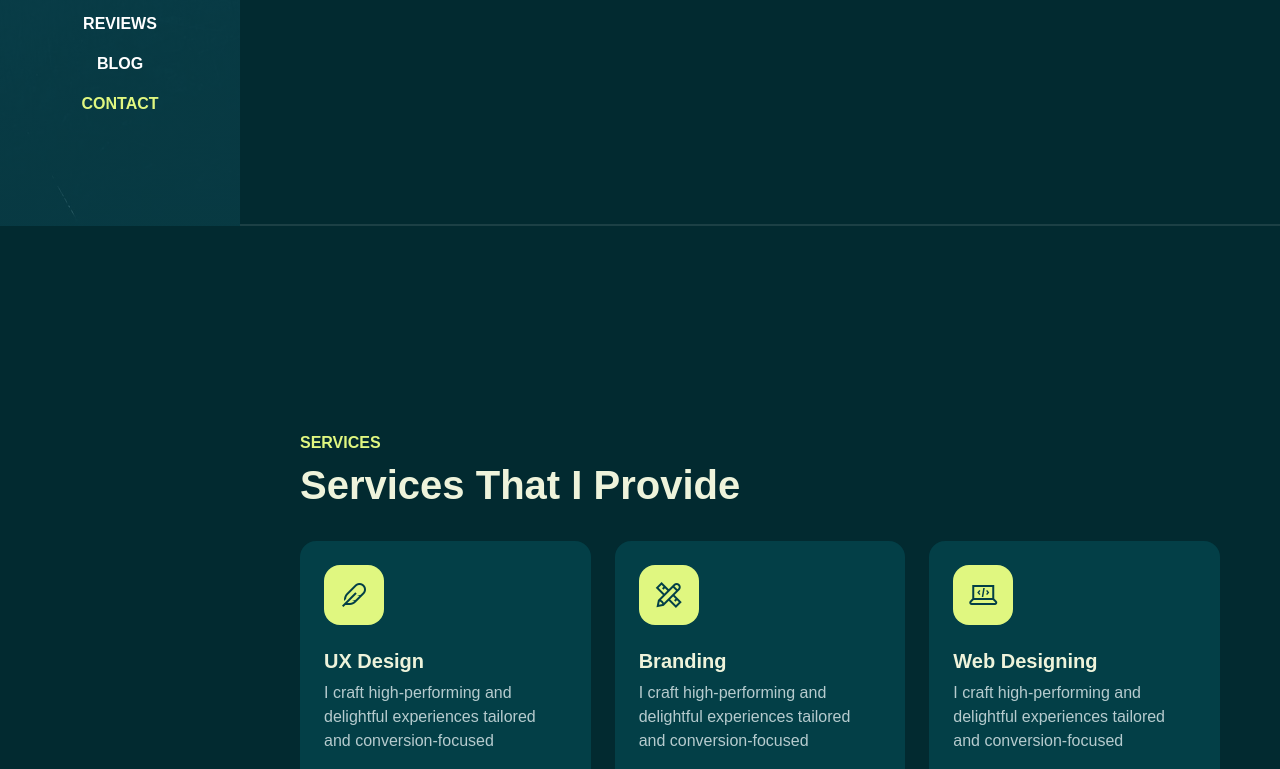
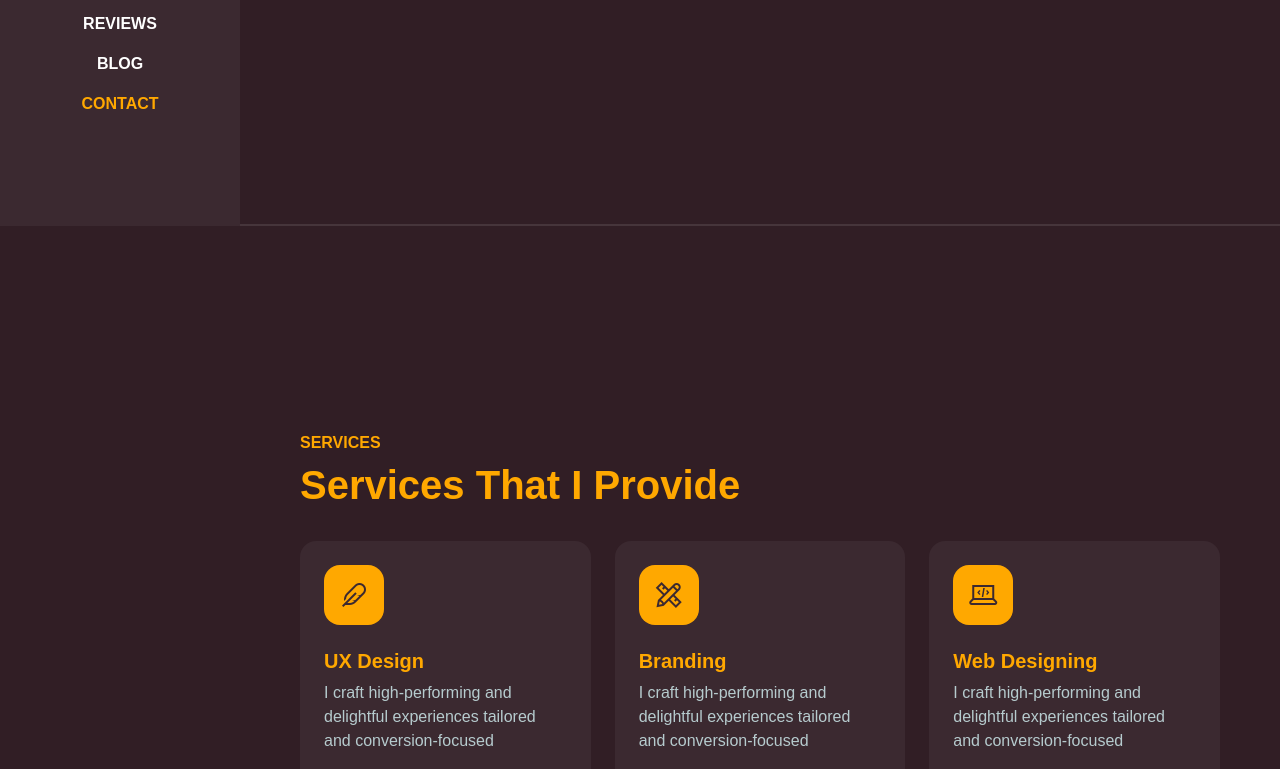
Before and after one commit to iabdullahshahid/portfolio, a plain HTML site: page index.html in a window 1280 px wide. Shown: the part 574-1343 px from the top of the page. Drawn offline with Linux system fonts and the light colour scheme; a web font is replaced by a local one.

Commit message:
Very first changes

```diff
--- a/assets/css/style.css
+++ b/assets/css/style.css
@@ -1,11 +1,13 @@
-@import url('https://fonts.googleapis.com/css2?family=Bai+Jamjuree:wght@400;500;600;700&display=swap');
+@import url("https://fonts.googleapis.com/css2?family=Bai+Jamjuree:wght@400;500;600;700&display=swap");
 
 :root {
   --color-body: #b6cbce;
-    --color-heading: #eef3db;
-    --color-base: #033f47;
-    --color-base2: #022a30;
-    --color-brand: #e0f780;
+  --color-heading: #ffa800;
+  /* --color-base: #033f47; */
+  --color-base: #3b2930;
+  --color-base2: #311e25;
+  /* --color-brand: #e0f780; */
+  --color-brand: #ffa800;
   --color-brand2: #deff58;
   --sidbar-width: 240px;
   --font-base: "Bai Jamjuree";
@@ -17,7 +19,12 @@ body {
   font-family: var(--font-base), sans-serif;
 }
 
-h1,h2,h3,h4,h5,h6 {
+h1,
+h2,
+h3,
+h4,
+h5,
+h6 {
   color: var(--color-heading);
   font-weight: 700;
 }
@@ -52,7 +59,7 @@ img {
   justify-content: center;
   padding-top: 80px;
   padding-bottom: 80px;
-    border-bottom: 2px solid rgba(255,255,255, 0.1);
+  border-bottom: 2px solid rgba(255, 255, 255, 0.1);
 }
 
 .shadow-effect {
@@ -97,7 +104,8 @@ img {
   .navbar {
     min-height: 100vh;
     width: var(--sidbar-width);
-        background: linear-gradient(rgba(3, 63, 71, 0.8), rgba(3, 63, 71, 0.8)), url(../images/sidebar-img.jpg);
+    /* background: linear-gradient(rgba(3, 63, 71, 0.8), rgba(3, 63, 71, 0.8)), url(../images/sidebar-img.jpg); */
+    /* background: #1b1510; */
     background-size: cover;
     background-position: center;
   }
@@ -186,7 +194,6 @@ img {
 
 /* SOCIAL ICONS */
 .social-icons {
-
 }
 
 .social-icons a {
--- a/index.html
+++ b/index.html
@@ -556,7 +556,11 @@
           <div class="row gy-4 justify-content-between">
             <div class="col-auto">
               <p class="mb-0">
-                Designed by <a href="#" class="fw-bold">SA7MAN</a>
+                Copyright ©
+                <script>
+                  document.write(new Date().getFullYear());
+                </script>
+                2023 All rights reserved
               </p>
             </div>
             <div class="col-auto">
```
Also changed, not shown: assets/images/person.jpg. Lines whose indentation alone changed are shown as unchanged.
